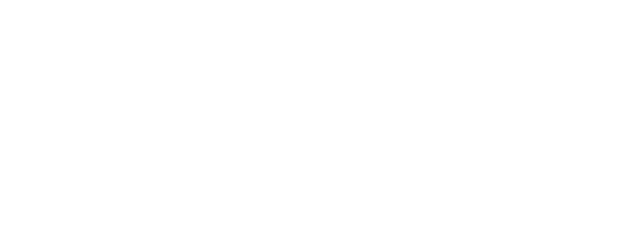
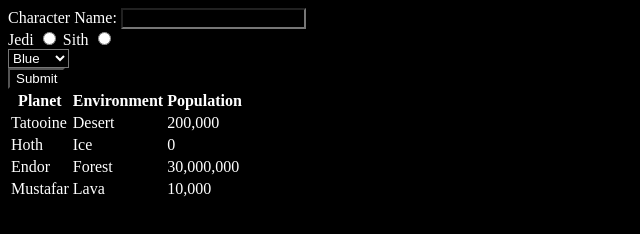
Before and after one commit to sbrown3212/wb-assess-2, a website: page src/index.html in a window 1280 px wide. Shown: the whole page, without its empty margins (0-640 px from the left). Drawn offline with Linux system fonts and the light colour scheme.

Commit message:
add content to index.html

```diff
--- a/src/index.html
+++ b/src/index.html
@@ -7,5 +7,70 @@
     <link rel="stylesheet" href="styles.css" />
   </head>
 
-  <body></body>
+  <body>
+    <form action="">
+      <div>
+        <label for="char-name">Character Name:</label>
+        <input type="text" name="charName" id="char-name">
+      </div>
+
+      <div>
+        <label for="jedi">Jedi</label>
+        <input type="radio" name="jedi" id="jedi">
+
+        <label for="sith">Sith</label>
+        <input type="radio" name="sith" id="sith">
+      </div>
+
+      <div>
+        <label for="ls-color"></label>
+        <select name="ls-color" id="ls-color">
+          <option value="blue">Blue</option>
+          <option value="green">Green</option>
+          <option value="red">Red</option>
+          <option value="purple">Purple</option>
+        </select>
+      </div>
+
+      <div>
+        <input type="submit" value="Submit">
+      </div>
+    </form>
+
+    <table>
+      <thead>
+        <tr>
+          <th>Planet</th>
+          <th>Environment</th>
+          <th>Population</th>
+        </tr>
+      </thead>
+
+      <tbody>
+        <tr>
+          <td>Tatooine</td>
+          <td>Desert</td>
+          <td>200,000</td>
+        </tr>
+
+        <tr>
+          <td>Hoth</td>
+          <td>Ice</td>
+          <td>0</td>
+        </tr>
+
+        <tr>
+          <td>Endor</td>
+          <td>Forest</td>
+          <td>30,000,000</td>
+        </tr>
+
+        <tr>
+          <td>Mustafar</td>
+          <td>Lava</td>
+          <td>10,000</td>
+        </tr>
+      </tbody>
+    </table>
+  </body>
 </html>
--- a/src/styles.css
+++ b/src/styles.css
@@ -0,0 +1,4 @@
+* {
+    color: white;
+    background-color: black;
+}
```
